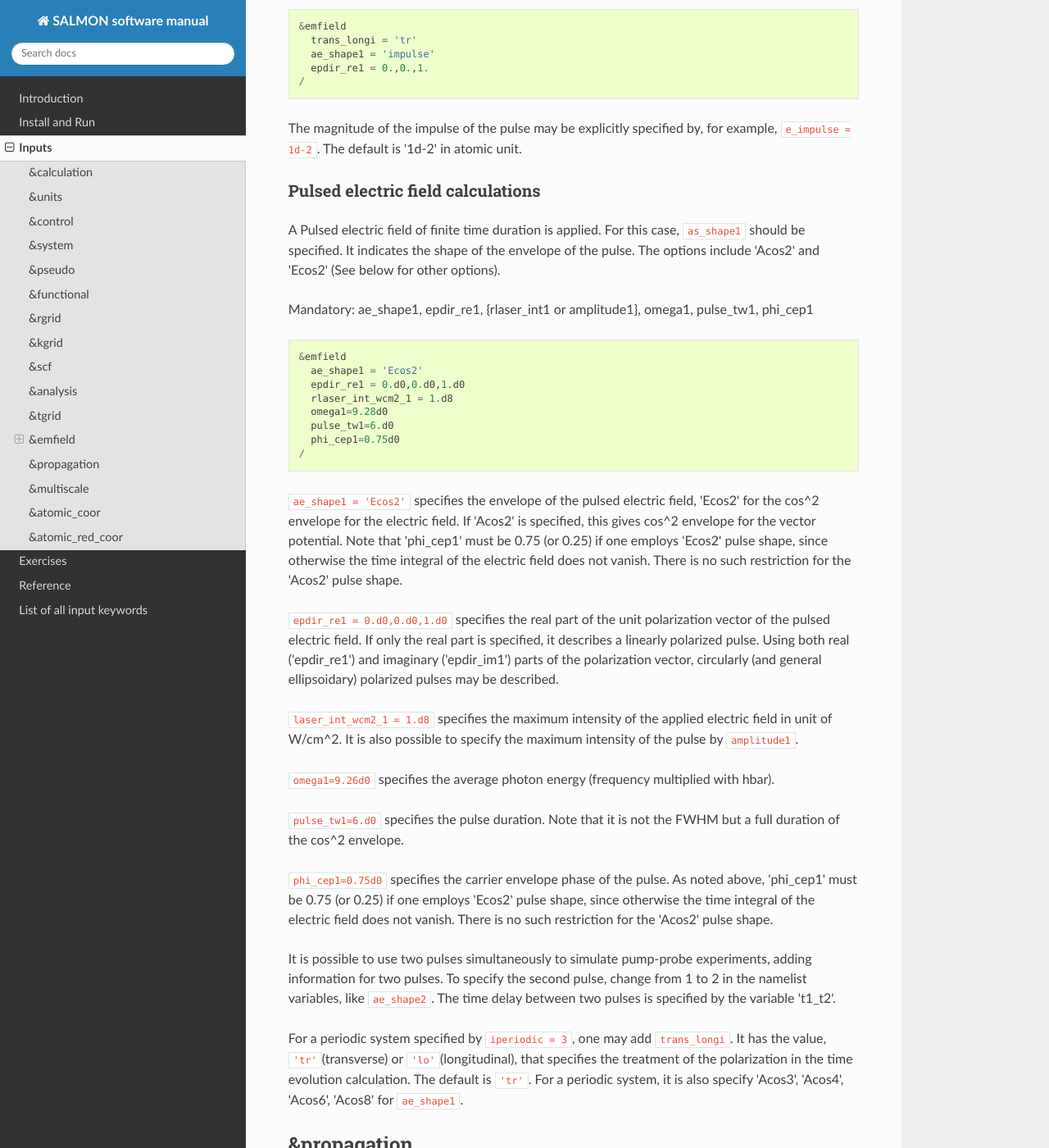
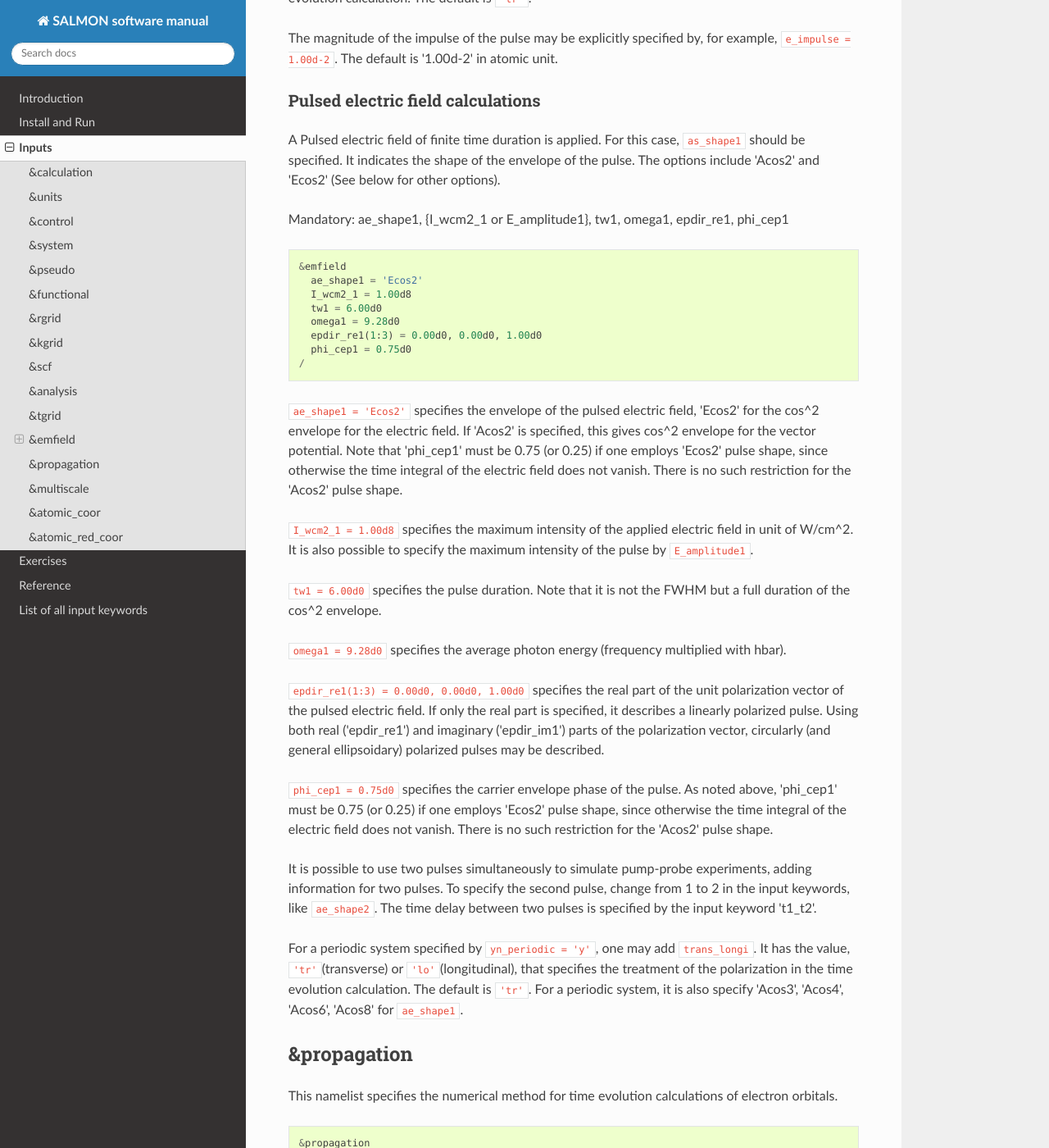
Before and after one commit to SALMON-TDDFT/SALMON-DOCS, a Sphinx documentation site: the page built from source/inputs.rst, in a window 1280 px wide and 1400 px high, scrolled down 6949 px. Shown: the whole window at 82% size. Built offline with Sphinx 7.4.7 and the Read the Docs theme 2.0.0, drawn with Linux system fonts in a browser that asks for light colours; formulas are drawn with MathJax 3; some of the changed text lies outside the part shown.

Commit message:
Update inputs.rst

```diff
--- a/source/inputs.rst
+++ b/source/inputs.rst
@@ -335,18 +335,16 @@
 &emfield
 --------
 
-This group specifies the pulse shape of an electric filed applied to
-the system in time evolution calculations. We explain below separating
-two cases, :any:`linear-response-calculations`
-and :any:`pulsed-electric-field-calculations`.
+This group specifies the pulse shape of an electric filed applied to the system in time evolution calculations.
+We explain below separating two cases, :any:`linear-response-calculations` and :any:`pulsed-electric-field-calculations`.
 
 .. _linear-response-calculations:
 
 Linear response calculations
 ~~~~~~~~~~~~~~~~~~~~~~~~~~~~
 
-A weak impulsive field is applied at *t=0*. For this case,
-``ae_shape1 = 'impulse'`` should be described.
+A weak impulsive field is applied at *t = 0*.
+For this case, ``ae_shape1 = 'impulse'`` should be described.
 
 Mandatory: ae_shape1
 
@@ -354,94 +352,80 @@
 
    &emfield
      ae_shape1 = 'impulse'
-     epdir_re1 = 0.d0,0.d0,1.d0
+     epdir_re1(1:3) = 0.0d0, 0.0d0, 1.0d0
    /
 
-``epdir_rel(3)`` specify a unit vector that indicates the direction of
-the impulse.
+``epdir_re1(1:3) = 0.0d0, 0.0d0, 1.0d0`` specifies a unit vector that indicates the direction of the impulse.
 
-For a periodic system specified by ``iperiodic = 3``, one may add
-``trans_longi``. It has the value, ``'tr'``\ (transverse) or
-``'lo'``\ (longitudinal), that specifies the treatment of the
-polarization in the time evolution calculation. The default is ``'tr'``.
+For a periodic system specified by ``yn_periodic = 'y'``,
+one may add ``trans_longi``.
+It has the value, ``'tr'``\ (transverse) or ``'lo'``\ (longitudinal),
+that specifies the treatment of the polarization in the time evolution calculation.
+The default is ``'tr'``.
 
-::
-
-   &emfield
-     trans_longi = 'tr'
-     ae_shape1 = 'impulse'
-     epdir_re1 = 0.,0.,1.
-   /
-
-The magnitude of the impulse of the pulse may be explicitly specified
-by, for example, ``e_impulse = 1d-2``. The default is '1d-2' in atomic
-unit.
+The magnitude of the impulse of the pulse may be explicitly specified by,
+for example, ``e_impulse = 1.00d-2``.
+The default is '1.00d-2' in atomic unit.
 
 .. _pulsed-electric-field-calculations:
 
 Pulsed electric field calculations
 ~~~~~~~~~~~~~~~~~~~~~~~~~~~~~~~~~~
 
-A Pulsed electric field of finite time duration is applied. For this
-case, ``as_shape1`` should be specified. It indicates the shape of the
-envelope of the pulse. The options include 'Acos2' and 'Ecos2' (See
-below for other options).
+A Pulsed electric field of finite time duration is applied.
+For this case, ``as_shape1`` should be specified.
+It indicates the shape of the envelope of the pulse.
+The options include 'Acos2' and 'Ecos2' (See below for other options).
 
-Mandatory: ae_shape1, epdir_re1, {rlaser_int1 or amplitude1}, omega1,
-pulse_tw1, phi_cep1
+Mandatory: ae_shape1, {I_wcm2_1 or E_amplitude1}, tw1, omega1, epdir_re1, phi_cep1
 
 ::
 
    &emfield
      ae_shape1 = 'Ecos2'
-     epdir_re1 = 0.d0,0.d0,1.d0
-     rlaser_int_wcm2_1 = 1.d8
-     omega1=9.28d0
-     pulse_tw1=6.d0
-     phi_cep1=0.75d0
+     I_wcm2_1 = 1.00d8
+     tw1 = 6.00d0
+     omega1 = 9.28d0
+     epdir_re1(1:3) = 0.00d0, 0.00d0, 1.00d0
+     phi_cep1 = 0.75d0
    /
 
-``ae_shape1 = 'Ecos2'`` specifies the envelope of the pulsed electric
-field, 'Ecos2' for the cos^2 envelope for the electric field. If 'Acos2'
-is specified, this gives cos^2 envelope for the vector potential. Note
-that 'phi_cep1' must be 0.75 (or 0.25) if one employs 'Ecos2' pulse
-shape, since otherwise the time integral of the electric field does not
-vanish. There is no such restriction for the 'Acos2' pulse shape.
+``ae_shape1 = 'Ecos2'`` specifies the envelope of the pulsed electric field,
+'Ecos2' for the cos^2 envelope for the electric field.
+If 'Acos2' is specified, this gives cos^2 envelope for the vector potential.
+Note that 'phi_cep1' must be 0.75 (or 0.25) if one employs 'Ecos2' pulse shape,
+since otherwise the time integral of the electric field does not vanish.
+There is no such restriction for the 'Acos2' pulse shape.
 
-``epdir_re1 = 0.d0,0.d0,1.d0`` specifies the real part of the unit
-polarization vector of the pulsed electric field. If only the real part
-is specified, it describes a linearly polarized pulse. Using both real
-('epdir_re1') and imaginary ('epdir_im1') parts of the polarization
-vector, circularly (and general ellipsoidary) polarized pulses may be
-described.
+``I_wcm2_1 = 1.00d8`` specifies the maximum intensity of the applied electric field in unit of W/cm^2.
+It is also possible to specify the maximum intensity of the pulse by ``E_amplitude1``.
 
-``laser_int_wcm2_1 = 1.d8`` specifies the maximum intensity of the
-applied electric field in unit of W/cm^2. It is also possible to specify
-the maximum intensity of the pulse by ``amplitude1``.
+``tw1 = 6.00d0`` specifies the pulse duration.
+Note that it is not the FWHM but a full duration of the cos^2 envelope.
 
-``omega1=9.26d0`` specifies the average photon energy (frequency
-multiplied with hbar).
+``omega1 = 9.28d0`` specifies the average photon energy (frequency multiplied with hbar).
 
-``pulse_tw1=6.d0`` specifies the pulse duration. Note that it is not the
-FWHM but a full duration of the cos^2 envelope.
+``epdir_re1(1:3) = 0.00d0, 0.00d0, 1.00d0`` specifies
+the real part of the unit polarization vector of the pulsed electric field.
+If only the real part is specified, it describes a linearly polarized pulse.
+Using both real ('epdir_re1') and imaginary ('epdir_im1') parts of the polarization vector,
+circularly (and general ellipsoidary) polarized pulses may be described.
 
-``phi_cep1=0.75d0`` specifies the carrier envelope phase of the pulse.
-As noted above, 'phi_cep1' must be 0.75 (or 0.25) if one employs 'Ecos2'
-pulse shape, since otherwise the time integral of the electric field
-does not vanish. There is no such restriction for the 'Acos2' pulse
-shape.
+``phi_cep1 = 0.75d0`` specifies the carrier envelope phase of the pulse.
+As noted above, 'phi_cep1' must be 0.75 (or 0.25) if one employs 'Ecos2' pulse shape,
+since otherwise the time integral of the electric field does not vanish.
+There is no such restriction for the 'Acos2' pulse shape.
 
-It is possible to use two pulses simultaneously to simulate pump-probe
-experiments, adding information for two pulses. To specify the second
-pulse, change from 1 to 2 in the namelist variables, like ``ae_shape2``.
-The time delay between two pulses is specified by the variable 't1_t2'.
+It is possible to use two pulses simultaneously to simulate pump-probe experiments,
+adding information for two pulses.
+To specify the second pulse, change from 1 to 2 in the input keywords, like ``ae_shape2``.
+The time delay between two pulses is specified by the input keyword 't1_t2'.
 
-For a periodic system specified by ``iperiodic = 3``, one may add
-``trans_longi``. It has the value, ``'tr'``\ (transverse) or
-``'lo'``\ (longitudinal), that specifies the treatment of the
-polarization in the time evolution calculation. The default is ``'tr'``.
-For a periodic system, it is also specify 'Acos3', 'Acos4', 'Acos6',
-'Acos8' for ``ae_shape1``.
+For a periodic system specified by ``yn_periodic = 'y'``, one may add ``trans_longi``.
+It has the value, ``'tr'``\ (transverse) or ``'lo'``\ (longitudinal),
+that specifies the treatment of the polarization in the time evolution calculation.
+The default is ``'tr'``.
+For a periodic system, it is also specify 'Acos3', 'Acos4', 'Acos6', 'Acos8' for ``ae_shape1``.
 
 .. _&propagation:
 
```
